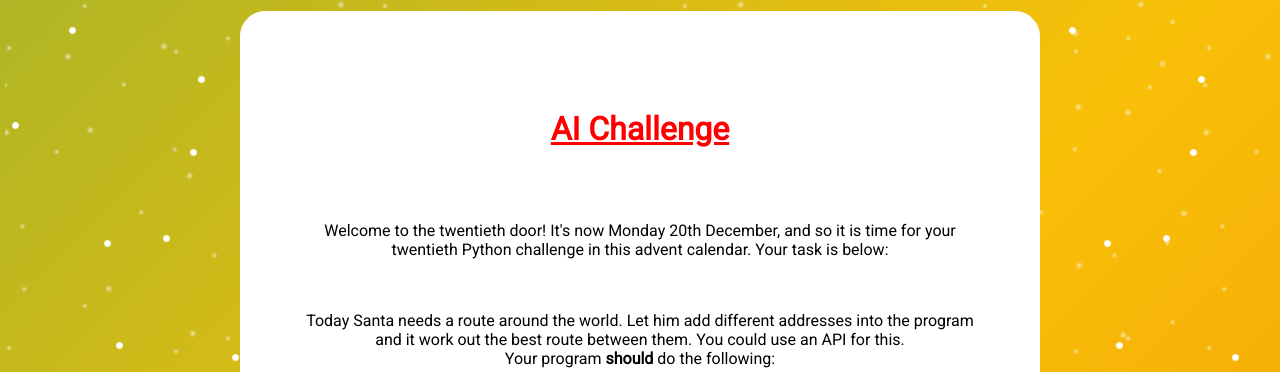
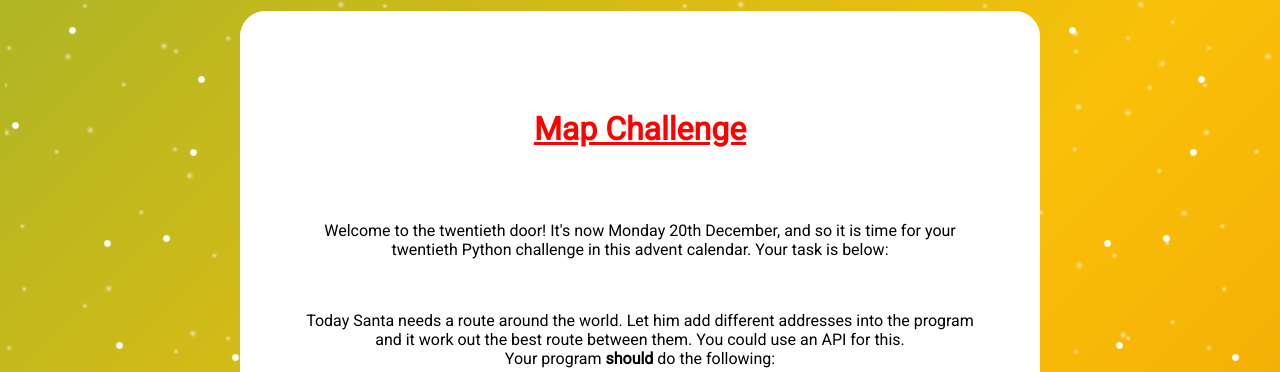
Before and after one commit to DillonB07/Python-Advent-Calendar, a Flask app: template website/templates/days/20.html in a window 1280 px wide. Shown: the part 221-593 px from the top of the page. Run offline with Flask 2, Linux system fonts and the light colour scheme; the template is opened without the code that fills it, so the values that code supplies are empty; some libraries are stand-ins or nearby versions; some web fonts are replaced.

Commit message:
Fix day 20

```diff
--- a/website/templates/days/20.html
+++ b/website/templates/days/20.html
@@ -1,4 +1,4 @@
-{% extends 'days/template.html' %} {% block heading %}AI{% endblock %} {% block day_content %}
+{% extends 'days/template.html' %} {% block heading %}Map{% endblock %} {% block day_content %}
 <p>
 	Welcome to the twentieth door! It's now Monday 20th December, and so it is time for your twentieth Python challenge in this
 	advent calendar. Your task is below:
```
